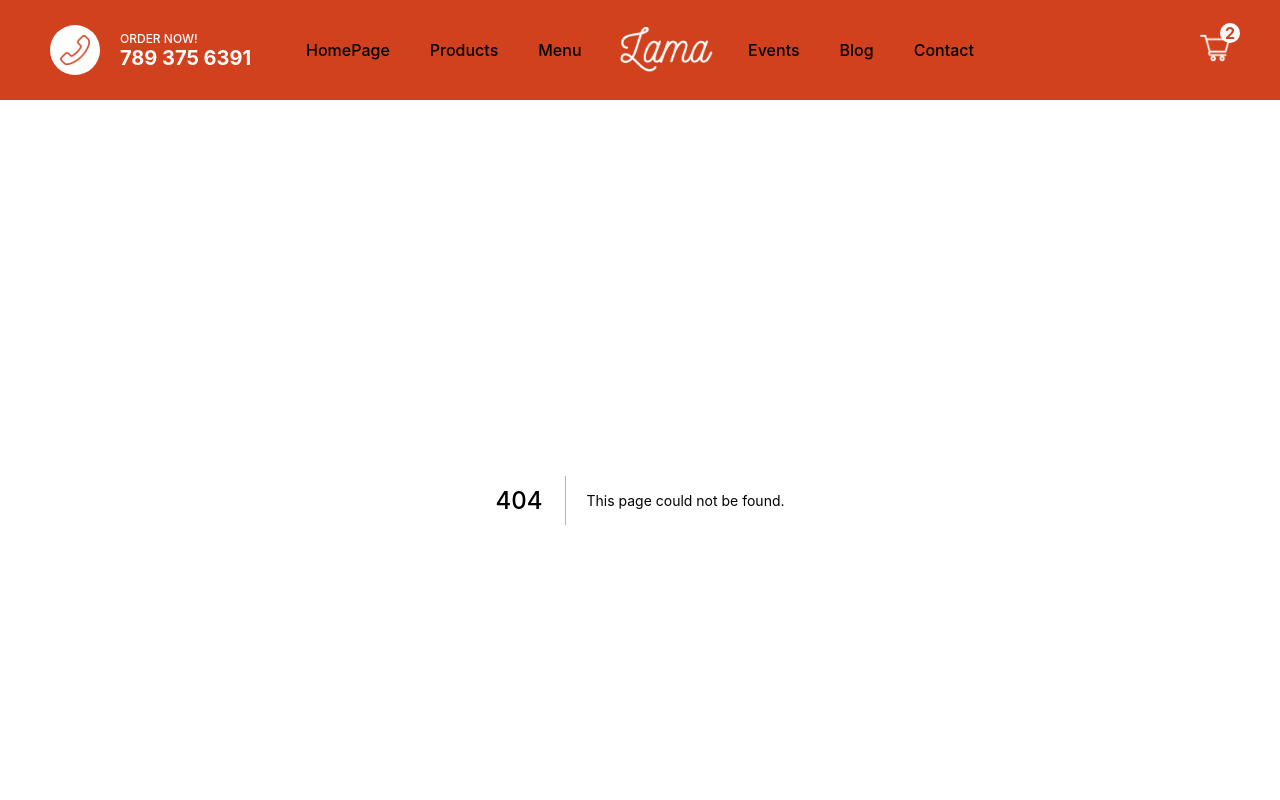
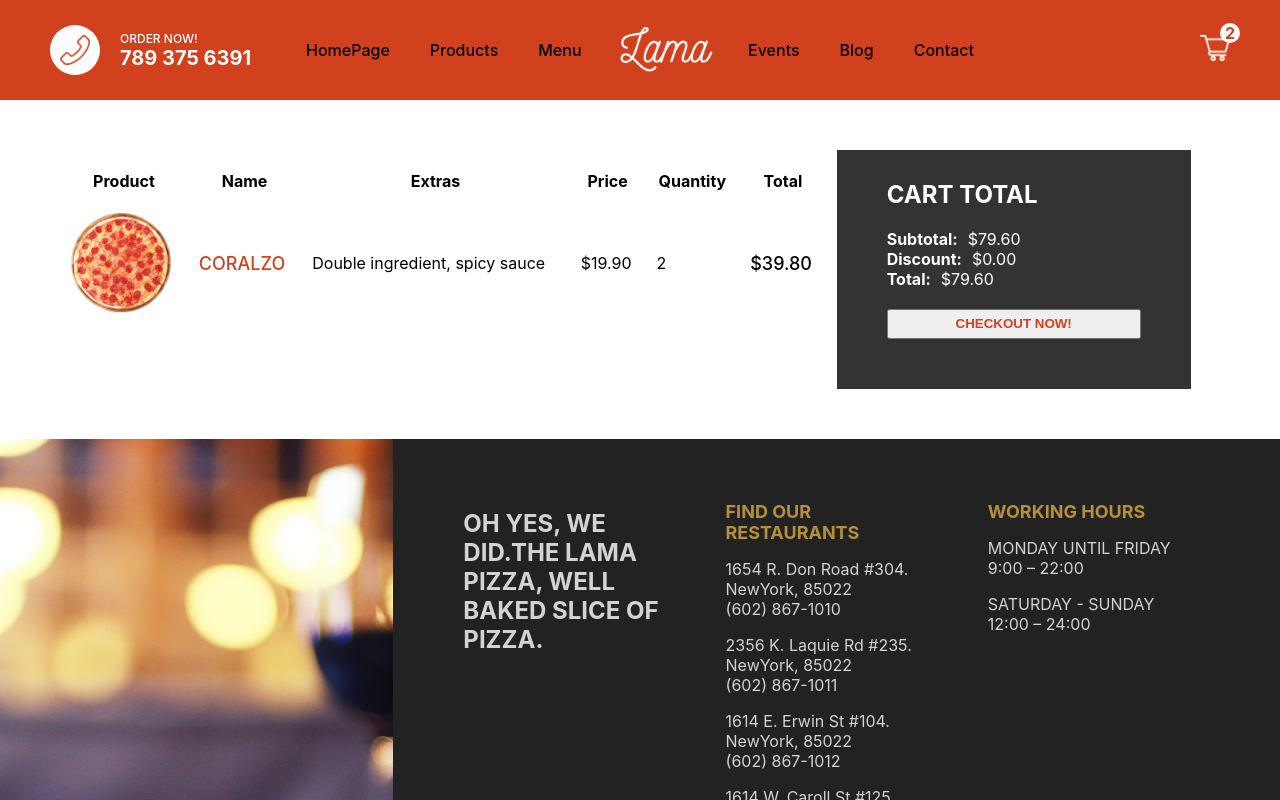
Before and after one commit to HimeshChander/Food-Delivery-App, a Next.js app: page /Cart in a window 1280 px wide. Before the commit this address had no page. Shown: the top 800 px of the page. Built offline with nearby package versions, Linux system fonts and the light colour scheme.

Commit message:
cart page

```diff
--- /dev/null
+++ b/pages/Cart.js
@@ -0,0 +1,69 @@
+import styles from "../styles/Cart.module.css";
+import Image from "next/image";
+const Cart = () => {
+  return (
+    <div className={styles.container}>
+      <div className={styles.left}>
+        <table className={styles.table}>
+          <thead>
+            <tr className={styles.tr}>
+              <th>Product</th>
+              <th>Name</th>
+              <th>Extras</th>
+              <th>Price</th>
+              <th>Quantity</th>
+              <th>Total</th>
+            </tr>
+          </thead>
+          <tbody>
+            <tr>
+              <td>
+                <div className={styles.imgContainer}>
+                  <Image
+                    alt=""
+                    src="/pizza.png"
+                    layout="fill"
+                    objectFit="cover"
+                  />
+                </div>
+              </td>
+              <td>
+                <span className={styles.name}>CORALZO</span>
+              </td>
+              <td>
+                <span className={styles.extras}>
+                  Double ingredient, spicy sauce
+                </span>
+              </td>
+              <td>
+                <span className={styles.price}>$19.90</span>
+              </td>
+              <td>
+                <span className={styles.quantity}>2</span>
+              </td>
+              <td>
+                <span className={styles.total}>$39.80</span>
+              </td>
+            </tr>
+          </tbody>
+        </table>
+      </div>
+      <div className={styles.right}>
+        <div className={styles.wrapper}>
+          <h2 className={styles.title}>CART TOTAL</h2>
+          <div className={styles.totalText}>
+            <b className={styles.totalTextTitle}>Subtotal:</b>$79.60
+          </div>
+          <div className={styles.totalText}>
+            <b className={styles.totalTextTitle}>Discount:</b>$0.00
+          </div>
+          <div className={styles.totalText}>
+            <b className={styles.totalTextTitle}>Total:</b>$79.60
+          </div>
+          <button className={styles.button}>CHECKOUT NOW!</button>
+        </div>
+      </div>
+    </div>
+  );
+};
+export default Cart;
--- /dev/null
+++ b/styles/Cart.module.css
@@ -0,0 +1,49 @@
+.container{
+    padding:50px;
+    display: flex;
+}
+.imgContainer{
+    width:100px;
+    height:100px;
+    position:relative
+}
+.left{
+    flex:2
+}
+.right{
+    flex:1
+}
+.table{
+    width:100%;
+    border-spacing: 20px;
+}
+.name{
+    font-weight: 500;
+    color:#d1411e;
+    font-size: 18px;
+}
+.total{
+    font-weight: 500;
+    font-size: 18px;
+}
+.wrapper{
+    width:90%;
+    max-height: 300px;
+    background-color: #333;
+    padding:50px;
+    padding-top: 10px;
+    display: flex;
+    flex-direction: column;
+    justify-content: space-between;
+    color:white;
+}
+.totalTextTitle{
+    margin-right: 10px;
+}
+.button{
+    height: 30px;
+    color:#d1411e;
+    font-weight: bold;
+    cursor: pointer;
+    margin-top: 20px;
+}
```
Also changed, not shown: pages/orders/[id].js (added, +10 -0 lines), styles/Order.module.css (added).
